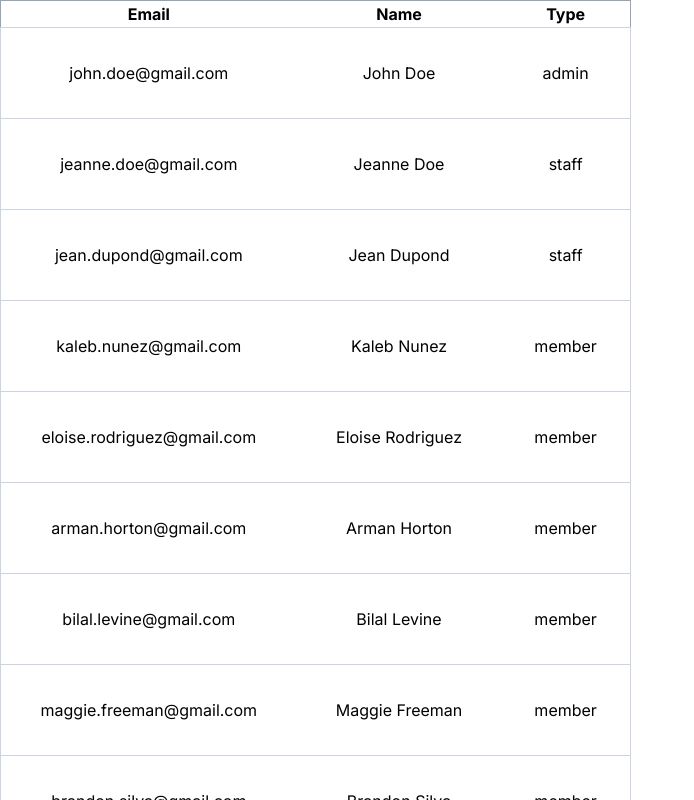
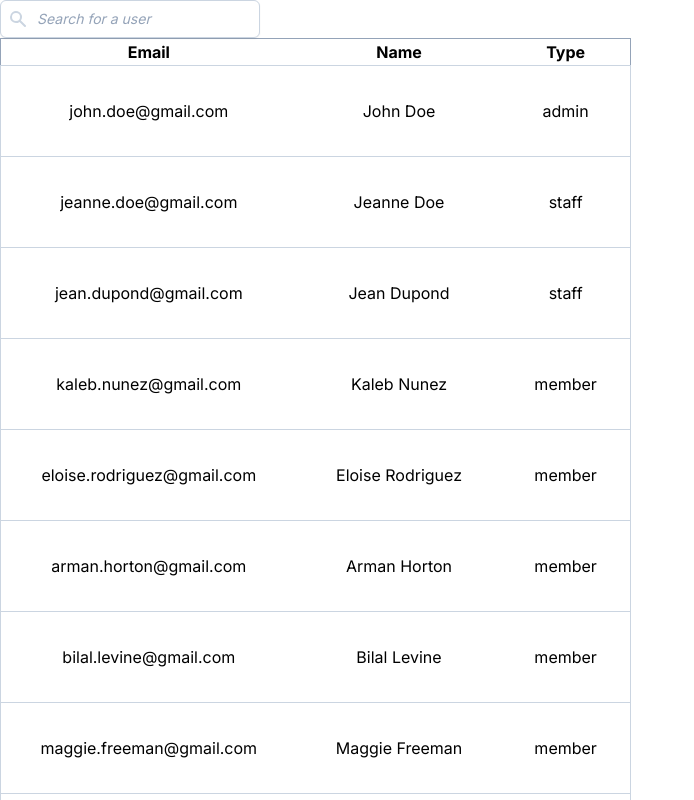
Before and after one commit to wilkoJ/frontend-technical-test, a Next.js app: page / in a window 1280 px wide. Shown: the top 800 px of the page, without its empty margins (0-694 px from the left). Built offline with nearby package versions, Linux system fonts and the light colour scheme.

Commit message:
add the search bar

```diff
--- /dev/null
+++ b/src/app/components/SearchBar.tsx
@@ -0,0 +1,34 @@
+import React, { useState } from "react";
+
+type IProps = {
+  onChange: Function;
+  search: string;
+};
+
+const Search = ({ onChange, search }: IProps) => {
+  return (
+    <label className="relative block">
+      <span className="sr-only">Search</span>
+      <span className="absolute inset-y-0 left-0 flex items-center pl-2">
+        <svg className="h-5 w-5 fill-slate-300" viewBox="0 0 20 20">
+          <path
+            fillRule="evenodd"
+            d="M8 4a4 4 0 100 8 4 4 0 000-8zM2 8a6 6 0 1110.89 3.476l4.817 4.817a1 1 0 01-1.414 1.414l-4.816-4.816A6 6 0 012 8z"
+            clipRule="evenodd"
+          ></path>
+        </svg>
+      </span>
+      <input
+        onChange={(e: React.ChangeEvent<HTMLInputElement>) => {
+          onChange(e.currentTarget.value);
+        }}
+        className="placeholder:italic placeholder:text-slate-400 block bg-white border border-slate-300 rounded-md py-2 pl-9 pr-3 shadow-sm focus:outline-none focus:border-sky-500 focus:ring-sky-500 focus:ring-1 sm:text-sm"
+        placeholder="Search for a user"
+        type="text"
+        name="search"
+      />
+    </label>
+  );
+};
+
+export default Search;
--- a/src/app/components/UserTable.tsx
+++ b/src/app/components/UserTable.tsx
@@ -1,12 +1,14 @@
 "use client";
-import React, { useState } from "react";
+import React, { useState, useEffect } from "react";
 
+import { filterIncludeString } from "../utils";
 import ColumnCase from "./ColumnCase";
 import Type from "./Type";
 import IUser from "../model/IUser";
 
 type IProps = {
   users: IUser[];
+  search: string;
 };
 
 /**
@@ -14,7 +16,11 @@ type IProps = {
  * @param {IUser} users a list of users
  **/
 
-const UserTable = ({ users }: IProps) => {
+const UserTable = ({ users, search }: IProps) => {
+  useEffect(() => {
+    return () => {};
+  }, [search]);
+
   return (
     <table className="md:table-fixed border-collapse  border border-slate-400">
       <thead>
@@ -25,9 +31,16 @@ const UserTable = ({ users }: IProps) => {
         </tr>
       </thead>
       <tbody>
-        {users.map((user: IUser, index: number) => {
+        {users
+          .filter((user) => {
+            return filterIncludeString(
+              user.name.toLocaleLowerCase(),
+              search.toLocaleLowerCase()
+            );
+          })
+          .map((user: IUser, index: number) => {
             return (
-            <tr key={user.id} className="border border-slate-300 ...">
+              <tr key={index} className="border border-slate-300 ...">
                 <td>
                   <ColumnCase value={user.email} />
                 </td>
--- a/src/app/page.tsx
+++ b/src/app/page.tsx
@@ -1,20 +1,32 @@
 "use client";
 import { useEffect, useState } from "react";
 import UserTable from "./components/UserTable";
+import Search from "./components/SearchBar";
 import IUser from "./model/IUser";
+
 const App = () => {
   const [users, setUsers] = useState<IUser[]>([]);
+  const [search, setSearch] = useState("");
+
   const fetchData = async () => {
     const res = await fetch("/search");
     const data = await res.json();
     setUsers(data.users);
   };
+
   useEffect(() => {
     fetchData();
   }, []);
+
   return (
     <div>
-      <UserTable users={users} />
+      <Search
+        onChange={(value: string) => {
+          setSearch(value);
+        }}
+        search={search}
+      />
+      <UserTable users={users} search={search} />
     </div>
   );
 };
--- a/src/app/search/mockData.js
+++ b/src/app/search/mockData.js
@@ -113,7 +113,7 @@ export const users = [
   {
     name: "Gerard Mclaughlin",
     email: "gerard.mclaughlin@gmail.com",
-    id: 21,
+    id: 22,
     type: "staff",
   },
 ];
--- /dev/null
+++ b/src/app/utils.ts
@@ -0,0 +1,3 @@
+export const filterIncludeString = (value: string, include: string) => {
+  return value.includes(include);
+};
```
Lines whose indentation alone changed are shown as unchanged.
